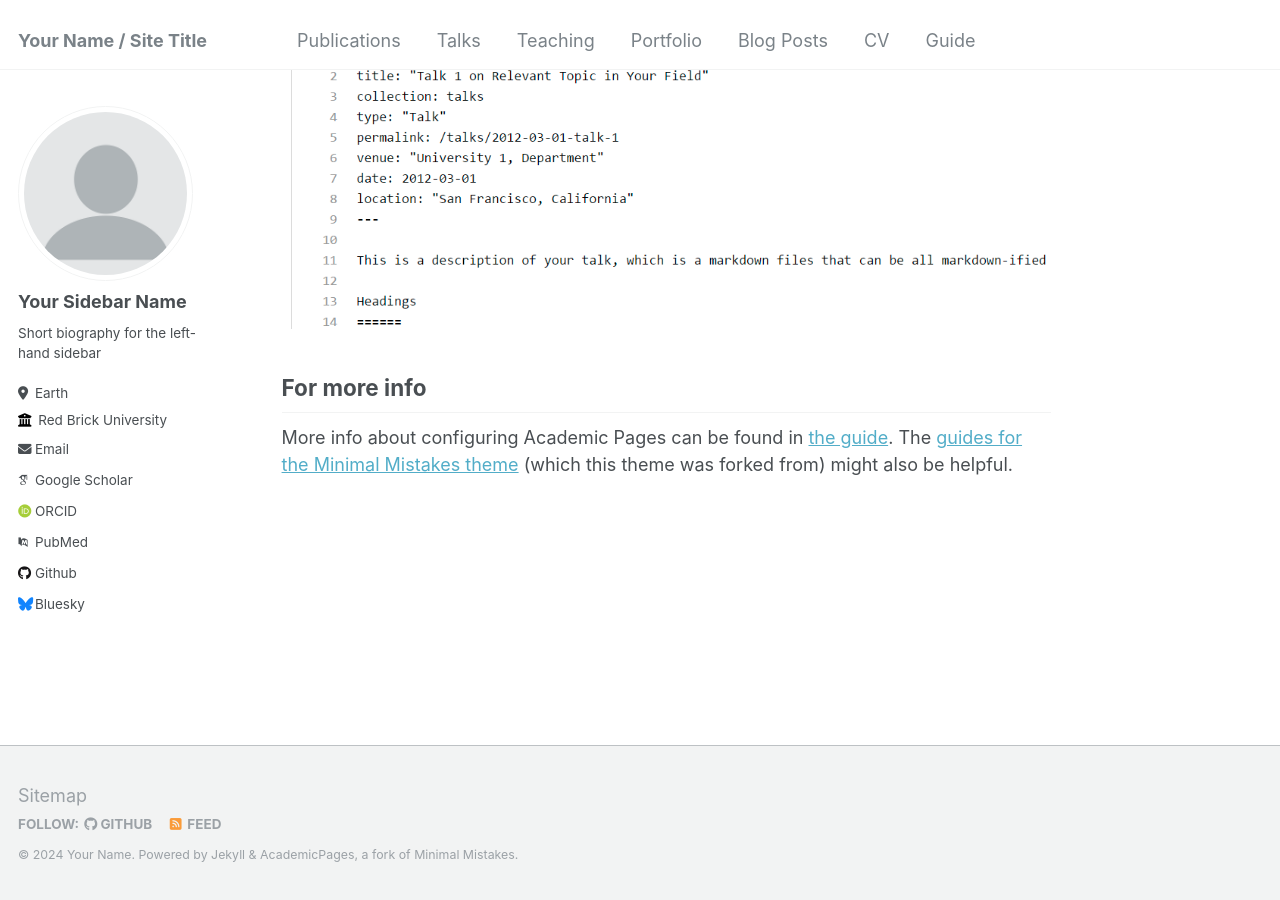
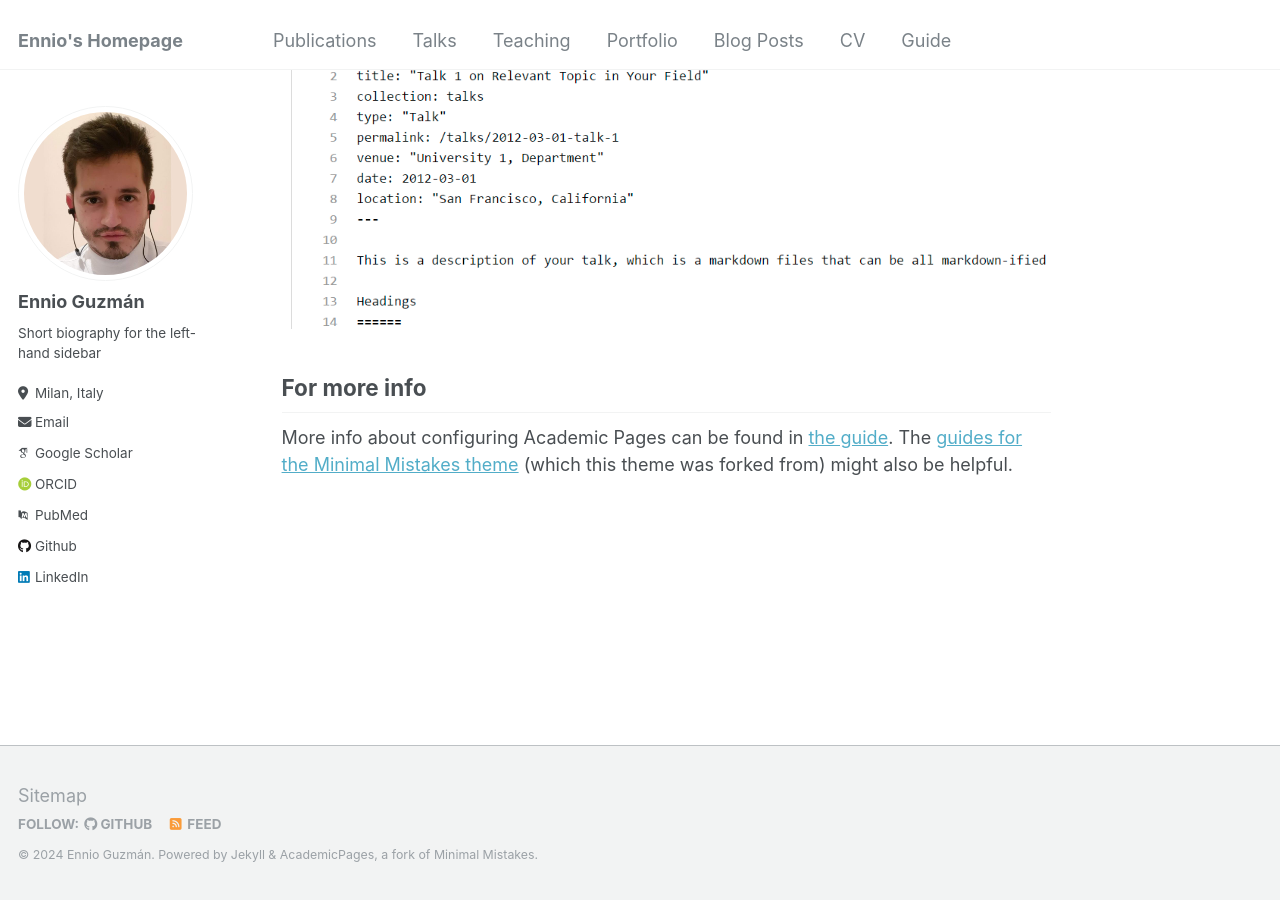
Before and after one commit to ennio-guzman/ennio-guzman.github.io, a Jekyll site: the page built from _pages/about.md, in a window 1280 px wide and 900 px high, scrolled down 2660 px. Built offline with Jekyll 4.4.1, drawn with Linux system fonts in a browser that asks for light colours; some web fonts are replaced.

Commit message:
Update _config.yml

```diff
--- a/_config.yml
+++ b/_config.yml
@@ -8,11 +8,11 @@
 
 # Basic Site Settings
 locale                   : "en-US"
-title                    : "Your Name / Site Title"
+title                    : "Ennio's Homepage"
 title_separator          : "-"
-name                     : &name "Your Name"
+name                     : &name "Ennio Guzmán"
 description              : &description "personal description"
-url                      : https://academicpages.github.io # the base hostname & protocol for your site e.g. "https://mmistakes.github.io"
+url                      : https://ennio-guzman.github.io # the base hostname & protocol for your site e.g. "https://mmistakes.github.io"
 baseurl                  : "" # the subpath of your site, e.g. "/blog"
 repository               : "academicpages/academicpages.github.io"
 
@@ -21,14 +21,14 @@ repository               : "academicpages/academicpages.github.io"
 #               Additional customization can be done by editing /_includes/author-profile.html
 author:
   # Biographic information
-  avatar           : "profile.png"
-  name             : "Your Sidebar Name"
+  avatar           : "pp.jfif"
+  name             : "Ennio Guzmán"
   pronouns         : # example: "she/her"
   bio              : "Short biography for the left-hand sidebar"
-  location         : "Earth"
-  employer         : "Red Brick University"
+  location         : "Milan, Italy"
+  employer         : # "Red Brick University"
   uri              : # URL
-  email            : "none@example.org"
+  email            : "mail@ennioguzman.com"
 
   # Academic websites
   arxiv            : # URL - Update with the correct link to your profile
@@ -42,12 +42,12 @@ author:
   bitbucket        : # Username - Update with your username on the site
   codepen          : # Username
   dribbble         : # Username
-  github           : "academicpages"
+  github           : "ennio-guzman"
   kaggle           : # Username
   stackoverflow    : # User number or user number and name (i.e., use "1" or "1/jeff-atwood")
 
   # Social media
-  bluesky          : "bsky.app" # Replace this with you Bluesky username
+  bluesky          : # Replace this with you Bluesky username
   facebook         : # Username
   flickr           : # Username
   foursquare       : # Username
@@ -56,7 +56,7 @@ author:
   keybase          : # Username
   instagram        : # Username
   lastfm           : # Username
-  linkedin         : # Username
+  linkedin         : "ennio-guzman-42236b126" # Username
   mastodon         : # URL
   medium           : # URL
   pinterest        : # Username
```
